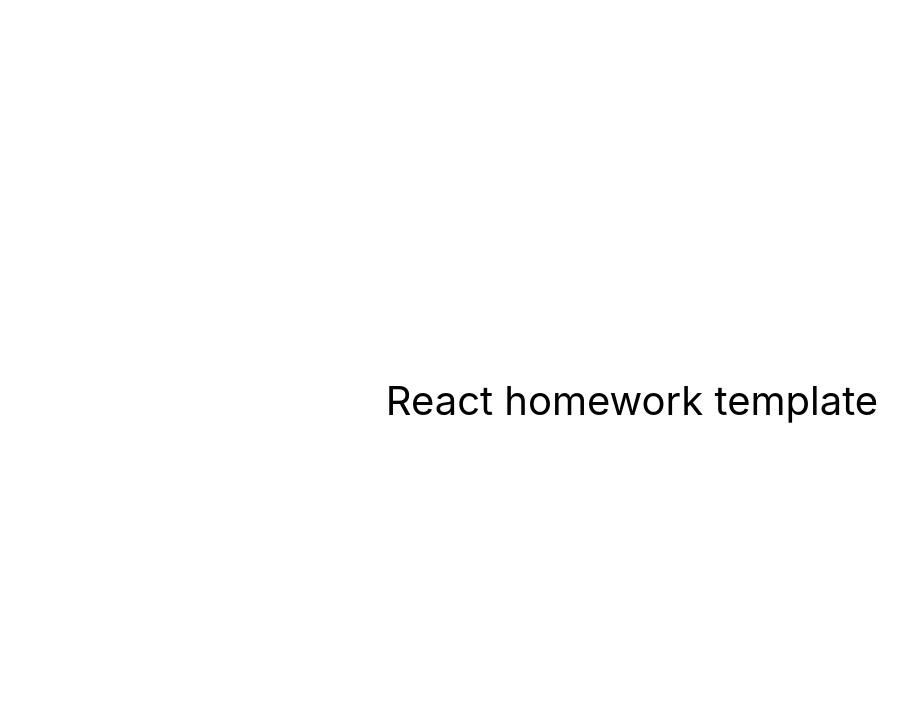
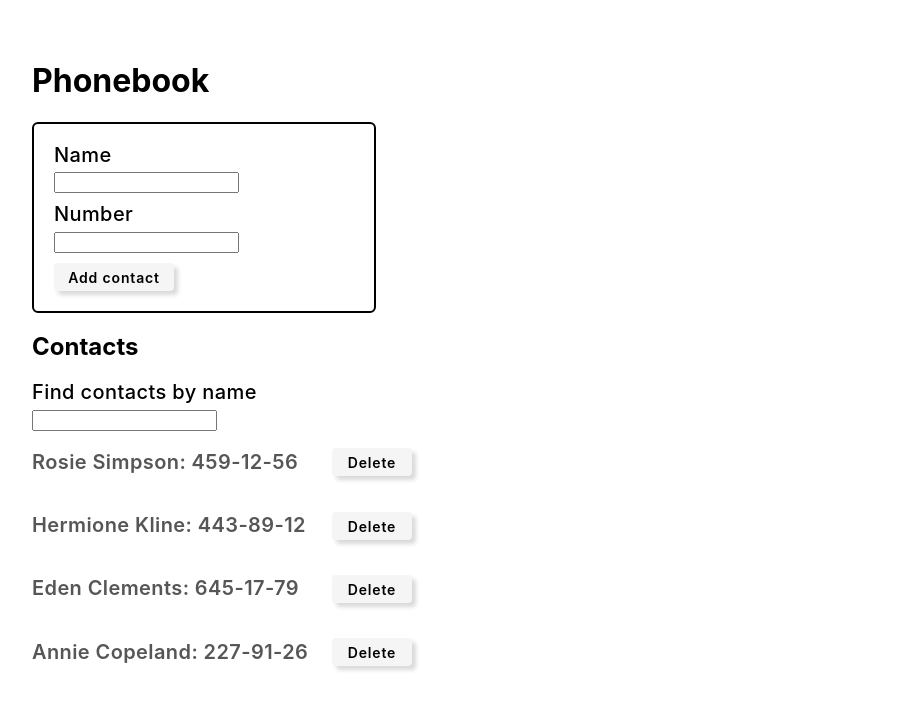
Before and after one commit to OleksVov/goit-react-hw-03-phonebook, a React (Create React App) app: page / in a window 1280 px wide. Shown: the top 710 px of the page, without its empty margins (8-915 px from the left). Built offline with nearby package versions, Linux system fonts and the light colour scheme.

Commit message:
added localStorage

```diff
--- a/package.json
+++ b/package.json
@@ -2,11 +2,13 @@
   "name": "react-homework-template",
   "version": "0.1.0",
   "private": true,
-  "homepage": "https://OleksVov.github.io/goit-react-hw-03-phonebook/",
+  "homepage": "https://OleksVov.github.io/goit-react-hw-02-phonebook/",
   "dependencies": {
     "@testing-library/jest-dom": "^5.16.3",
     "@testing-library/react": "^12.1.4",
     "@testing-library/user-event": "^13.5.0",
+    "nanoid": "^4.0.2",
+    "prop-types": "^15.8.1",
     "react": "^18.1.0",
     "react-dom": "^18.1.0",
     "react-scripts": "5.0.1",
--- a/src/components/App.jsx
+++ b/src/components/App.jsx
@@ -1,16 +1,95 @@
-export const App = () => {
-  return (
-    <div
-      style={{
-        height: '100vh',
-        display: 'flex',
-        justifyContent: 'center',
-        alignItems: 'center',
-        fontSize: 40,
-        color: '#010101'
-      }}
-    >
-      React homework template
-    </div>
-  );
+
+import React, {Component} from "react";
+import { nanoid } from 'nanoid'
+import Filter from "./Filter/Filter";
+import Contacts from "./Contacts/Contacts";
+import ContactForm from "./ContactForm/ContactForm";
+
+class App extends Component {
+  state = {
+    contacts: [
+      {id:nanoid(), name: 'Rosie Simpson', number: '459-12-56'},
+      {id: nanoid(), name: 'Hermione Kline', number: '443-89-12'},
+      {id: nanoid(), name: 'Eden Clements', number: '645-17-79'},
+      {id: nanoid(), name: 'Annie Copeland', number: '227-91-26'},
+    ],
+    filter: '',
+  };
+// saving in LocalStorage
+  componentDidUpdate(prevProps, prevState) {
+   if (this.state.contacts !== prevState.contacts) {
+    localStorage.setItem('contacts', JSON.stringify(this.state.contacts))
+   }
+  }
+
+  componentDidMount () {
+    const contacts = localStorage.getItem('contacts');
+    const parsedContacts = JSON.parse(contacts);
+
+    if(parsedContacts) {
+      this.setState({contacts: parsedContacts});
+    }
+  }
+
+  checkExistingContact = (array, newName) => {
+    return array.some(({ name }) => {
+      return newName.toLowerCase() === name.toLowerCase();
+    });
+  };
+
+
+  addContacts = (name,number) => {
+    const checkContact =this.checkExistingContact(this.state.contacts, name);
+    if (checkContact) {
+      alert (`${name} is already in contacts`)
+      return;
+    }
+
+    this.setState(
+      prevState => ({
+        contacts: [
+          ...prevState.contacts,
+        { id: nanoid(), name: name, number: number},
+        ]
+      })
+    )
+  }
+
+  deleteContact = contactId => {
+    this.setState(prevState => ({
+      contacts: prevState.contacts.filter(contact => contact.id !== contactId),
+    }));
+  };
+
+  changeFilter = event => {
+    this.setState({filter:event.target.value})
+  }
+
+  render() {
+
+    const {filter, contacts} = this.state;
+
+
+    return (
+      <div style={{
+        padding: 40,
+      }}>
+        <h1>Phonebook</h1>
+        <ContactForm
+        onSubmit={this.addContacts}
+        />
+
+       <h2>Contacts</h2>
+       <Filter value={filter} onChange={this.changeFilter}/>
+       <Contacts
+       contacts={contacts}
+       filter={filter}
+       onDelete={this.deleteContact}/>
+
+      </div>
+    );
+  }
+
 };
+
+export default App;
--- /dev/null
+++ b/src/components/ContactForm/ContactForm.jsx
@@ -0,0 +1,72 @@
+import React, {Component} from "react";
+import PropTypes from 'prop-types';
+import css from './ContactForm.module.css'
+
+
+class ContactForm extends Component{
+state = {
+    name: '',
+    number: '',
+};
+
+handleChange = event => {
+    const {name, value} = event.target;
+    this.setState({
+        [name]:value})
+  };
+
+handleSubmit = e => {
+    e.preventDefault();
+
+    this.props.onSubmit(this.state.name, this.state.number);
+    this.reset();
+}
+
+reset = () => {
+    this.setState({name: '', number: ''})
+  }
+
+    render() {
+
+        const{name, number} = this.state
+        return (
+            <form className={css.form} onSubmit={this.handleSubmit}>
+            <label className={css.label}>
+            Name
+             <input
+         type="text"
+         name="name"
+         value={name}
+         onChange={this.handleChange}
+         pattern="^[a-zA-Zа-яА-Я]+(([' -][a-zA-Zа-яА-Я ])?[a-zA-Zа-яА-Я]*)*$"
+         title="Name may contain only letters, apostrophe, dash and spaces. For example Adrian, Jacob Mercer, Charles de Batz de Castelmore d'Artagnan"
+         required
+        />
+            </label>
+
+            <label htmlFor="" className={css.label}>
+            Number
+            <input
+        type="tel"
+        name="number"
+        value={number}
+        onChange={this.handleChange}
+        pattern="\+?\d{1,4}?[-.\s]?\(?\d{1,3}?\)?[-.\s]?\d{1,4}[-.\s]?\d{1,4}[-.\s]?\d{1,9}"
+        title="Phone number must be digits and can contain spaces, dashes, parentheses and can start with +"
+        required
+        />
+            </label>
+        <button className={css.buttonSubmit} type="submit">Add contact</button>
+            </form>
+        )
+    }
+}
+
+
+export default ContactForm;
+
+ContactForm.propTypes = {
+    name: PropTypes.string,
+    number: PropTypes.string,
+    onSubmit: PropTypes.func.isRequired,
+}
--- /dev/null
+++ b/src/components/ContactForm/ContactForm.module.css
@@ -0,0 +1,36 @@
+.form {
+    display: flex;
+    flex-direction: column;
+    gap: 10px;
+    align-items: flex-start;
+    padding: 20px;
+    border: 2px solid black;
+    border-radius: 6px;
+    width: 300px;
+}
+
+.label {
+    display: flex;
+    flex-direction: column;
+    gap: 5px;
+    font-weight: 500;
+    font-size: 20px;
+    line-height: 1.167;
+    letter-spacing: 0.02em;
+}
+
+.buttonSubmit {
+    width: 120px;
+    height: 28px;
+    background-color: whitesmoke;
+   color: black;
+   border: 1px solid transparent;
+   border-radius: 4px;
+   box-shadow: 4px 4px 4px rgba(0, 0, 0, 0.15);
+   font-family: inherit;
+   font-weight: 600;
+   font-size: 14px;
+   line-height: 1.88;
+   letter-spacing: 0.06em;
+   cursor: pointer;
+}
--- /dev/null
+++ b/src/components/Contacts/Contacts.jsx
@@ -0,0 +1,37 @@
+import React from "react";
+import PropTypes from 'prop-types';
+import css from './Contacts.module.css'
+
+
+const Contacts = ({contacts, filter, onDelete}) => {
+    const normalizeFilter = filter.toLowerCase();
+    const filterContacts = contacts.filter(contact => contact.name.toLowerCase().includes(normalizeFilter),);
+
+    return (
+        <ul className={css.list}>
+        {filterContacts.map(({id, name, number}) => (
+          <li
+          className={css.contactItem}
+          key={id}>
+            <p className={css.nameContact}>{name}: {number}</p>
+            <button  className={css.buttonDelete} type="button" onClick={() => onDelete(id)}>Delete</button>
+          </li>
+        ))}
+
+       </ul>
+        )
+}
+
+
+export default Contacts;
+
+Contacts.propTypes = {
+    contacts: PropTypes.arrayOf(
+      PropTypes.shape({
+        id: PropTypes.string.isRequired,
+        name: PropTypes.string.isRequired,
+        number: PropTypes.string.isRequired,
+      }).isRequired
+    ).isRequired,
+    filter: PropTypes.string.isRequired,
+  };
--- /dev/null
+++ b/src/components/Contacts/Contacts.module.css
@@ -0,0 +1,36 @@
+.contactItem {
+    display: flex;
+    align-items: center;
+    justify-content: space-between;
+    width: 380px;
+    gap: 10px;
+}
+.list {
+    padding: 0;
+    margin: 0;
+    list-style: none;
+ }
+
+.buttonDelete {
+    width: 80px;
+    height: 28px;
+    background-color: whitesmoke;
+   color: black;
+   border: 1px solid transparent;
+   border-radius: 4px;
+   box-shadow: 4px 4px 4px rgba(0, 0, 0, 0.15);
+   font-family: inherit;
+   font-weight: 600;
+   font-size: 14px;
+   line-height: 1.88;
+   letter-spacing: 0.06em;
+   cursor: pointer;
+}
+
+.nameContact {
+    font-weight: 600;
+    font-size: 20px;
+    line-height: 1.167;
+    letter-spacing: 0.02em;
+    color: #585555;
+}
--- /dev/null
+++ b/src/components/Filter/Filter.jsx
@@ -0,0 +1,20 @@
+import React from "react";
+import PropTypes from 'prop-types';
+import css from './Filter.module.css'
+
+const Filter = ({value, onChange}) => (
+    <label htmlFor="" className={css.label} >Find contacts by name
+       <input
+       type="text"
+       value={value}
+       onChange={onChange} />
+       </label>
+)
+
+export default Filter;
+
+
+Filter.propTypes = {
+    onChange: PropTypes.func.isRequired,
+    value: PropTypes.string.isRequired,
+};
--- /dev/null
+++ b/src/components/Filter/Filter.module.css
@@ -0,0 +1,12 @@
+.label {
+    display: flex;
+    flex-direction: column;
+    align-items: flex-start;
+    gap: 5px;
+    font-weight: 500;
+    font-size: 20px;
+    line-height: 1.167;
+    letter-spacing: 0.02em;
+
+
+}
--- a/src/index.js
+++ b/src/index.js
@@ -1,6 +1,6 @@
 import React from 'react';
 import ReactDOM from 'react-dom/client';
-import { App } from 'components/App';
+import App  from 'components/App';
 import './index.css';
 
 ReactDOM.createRoot(document.getElementById('root')).render(
```
Also changed, not shown: 1 other file (tests, documents, lock files or other folders).
